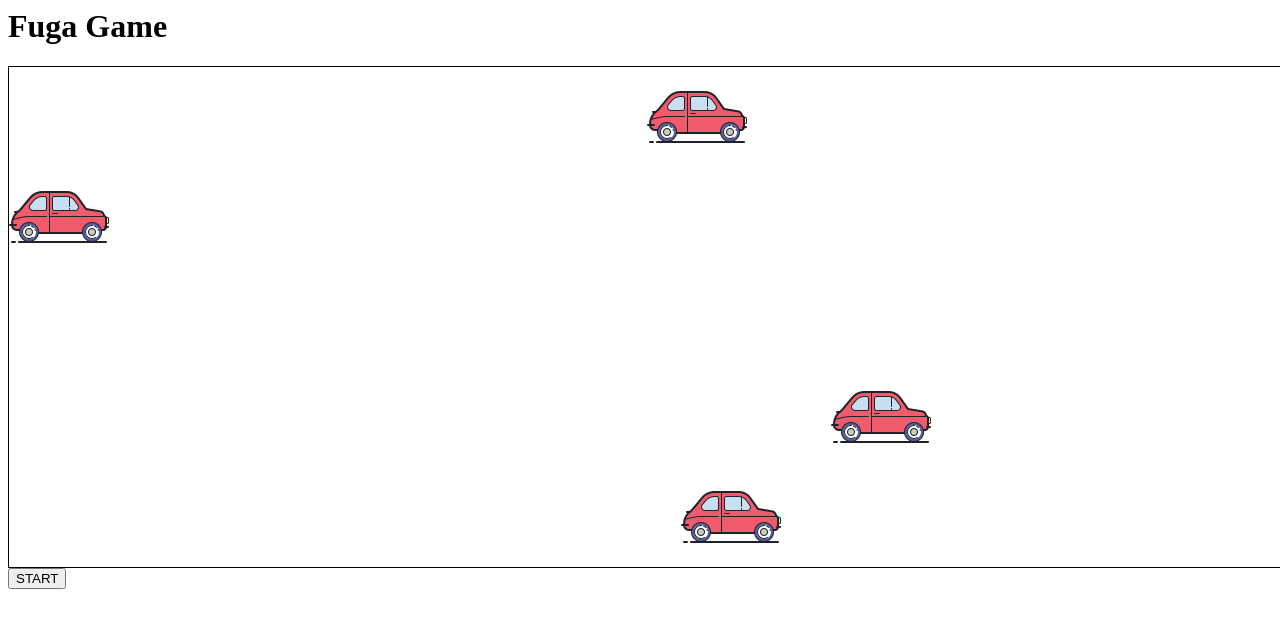
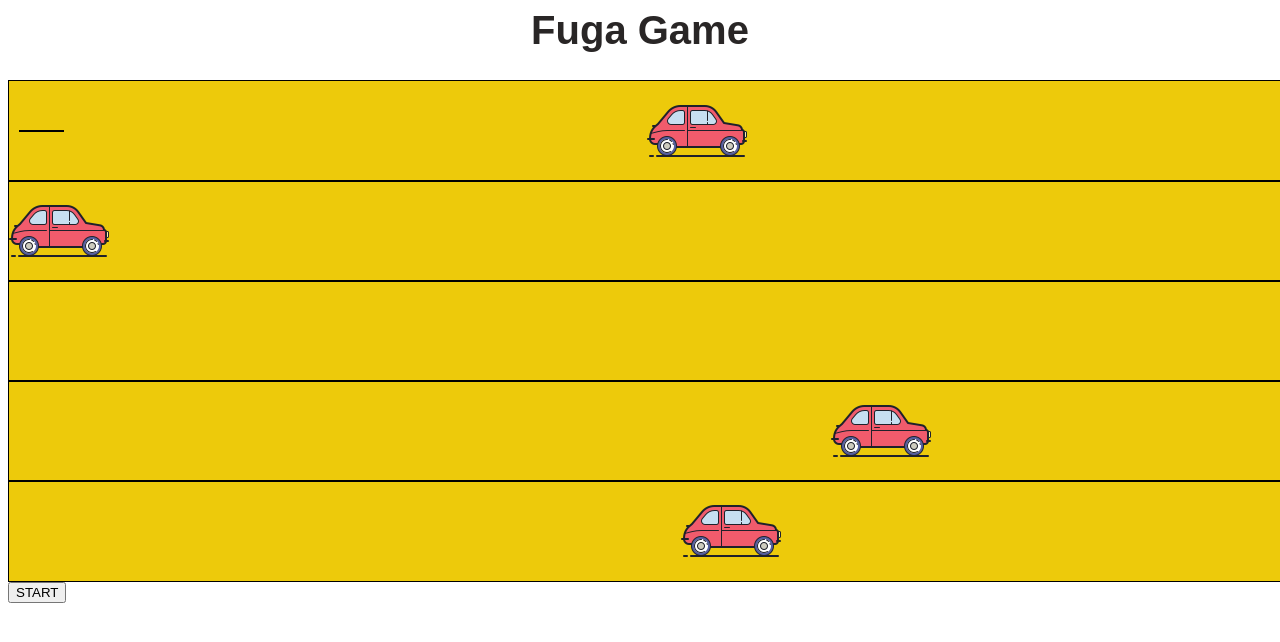
Before and after one commit to rod1997/rod1997.github.io, a plain HTML site: page index.html in a window 1280 px wide. Shown: the top 642 px of the page. Drawn offline with Linux system fonts and the light colour scheme.

Commit message:
ajust background

```diff
--- a/index.html
+++ b/index.html
@@ -5,6 +5,35 @@
         <canvas id="myCanvas" width="1800" height="500" style="border:1px solid #000000;"></canvas>
 
     </div>
+    <style>
+        /* #myCanvas {
+            background-color:aqua;
+        } */
+
+
+        @keyframes color {
+            0%   { background: #33CCCC; }
+            20%  { background: #33CC36; }
+            40%  { background: #B8CC33; }
+            60%  { background: #FCCA00; }
+            80%  { background: #33CC36; }
+            100% { background: #33CCCC; }
+            }
+
+            #myCanvas {
+                background: #33CCCC; /* Fallback */
+                animation: color 9s infinite linear;
+                text-align: center;
+                /* padding: 2em; */
+
+            }
+            h1 {
+            text-align: center;
+            font-family: 'Kavoon', sans-serif;
+            font-size: 2.5em;
+            color: rgb(41, 38, 38);
+            }
+    </style>
     <button id="start" > START</button>
     <script src="./index.js"></script>
 </html>
--- a/index.js
+++ b/index.js
@@ -147,29 +147,32 @@ mainLoop = setInterval((canvasContext, canvas )=>{
 
   canvasContext.drawImage(corridaCar, positionCar.x, positionCar.y);
 
+
   cars.forEach(car =>{
     canvasContext.drawImage(corridaCar, car.x, car.y);
 
     if(car.y == positionCar.y)
-      if(car.x + 20 >  positionCar.x && car.x - 110 <  positionCar.x){
-        console.log("perdeu" + new Date())
+      if(car.x + 100 >  positionCar.x && car.x - 110 <  positionCar.x){
         clearInterval(mainLoop)
       }
 
   })
 
-  // canvasContext.moveTo(0,100);
-  // canvasContext.lineTo(width, 100);
+  canvasContext.moveTo(0,100);
+  canvasContext.lineTo(width, 100);
 
-  // canvasContext.moveTo(0,200);
-  // canvasContext.lineTo(width, 200);
+  canvasContext.moveTo(10,50);
+  canvasContext.lineTo(55, 50);
 
-  // canvasContext.moveTo(0,300);
-  // canvasContext.lineTo(width, 300);
-  // canvasContext.moveTo(0,400);
-  // canvasContext.lineTo(width, 400);
+  canvasContext.moveTo(0,200);
+  canvasContext.lineTo(width, 200);
 
-  // canvasContext.stroke();
+  canvasContext.moveTo(0,300);
+  canvasContext.lineTo(width, 300);
+  canvasContext.moveTo(0,400);
+  canvasContext.lineTo(width, 400);
+
+  canvasContext.stroke();
 
 
 },20,canvasContext,canvas, positionCar)
```
